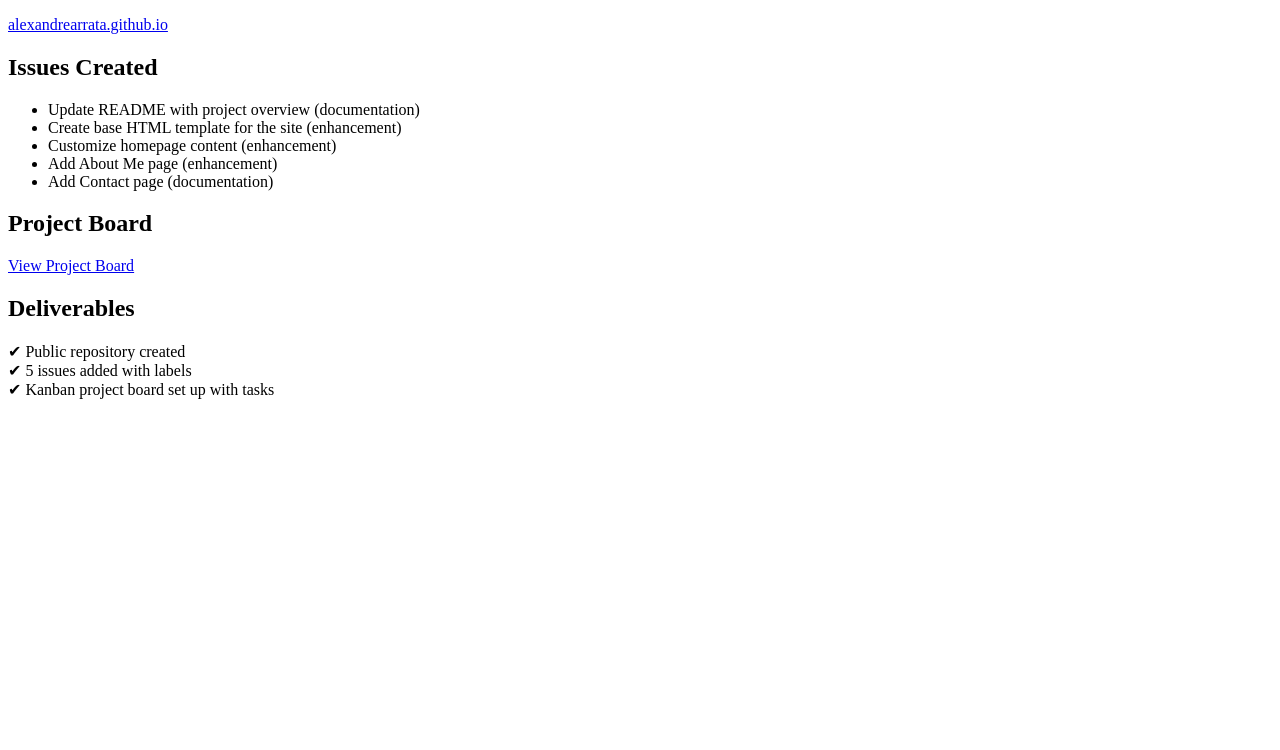
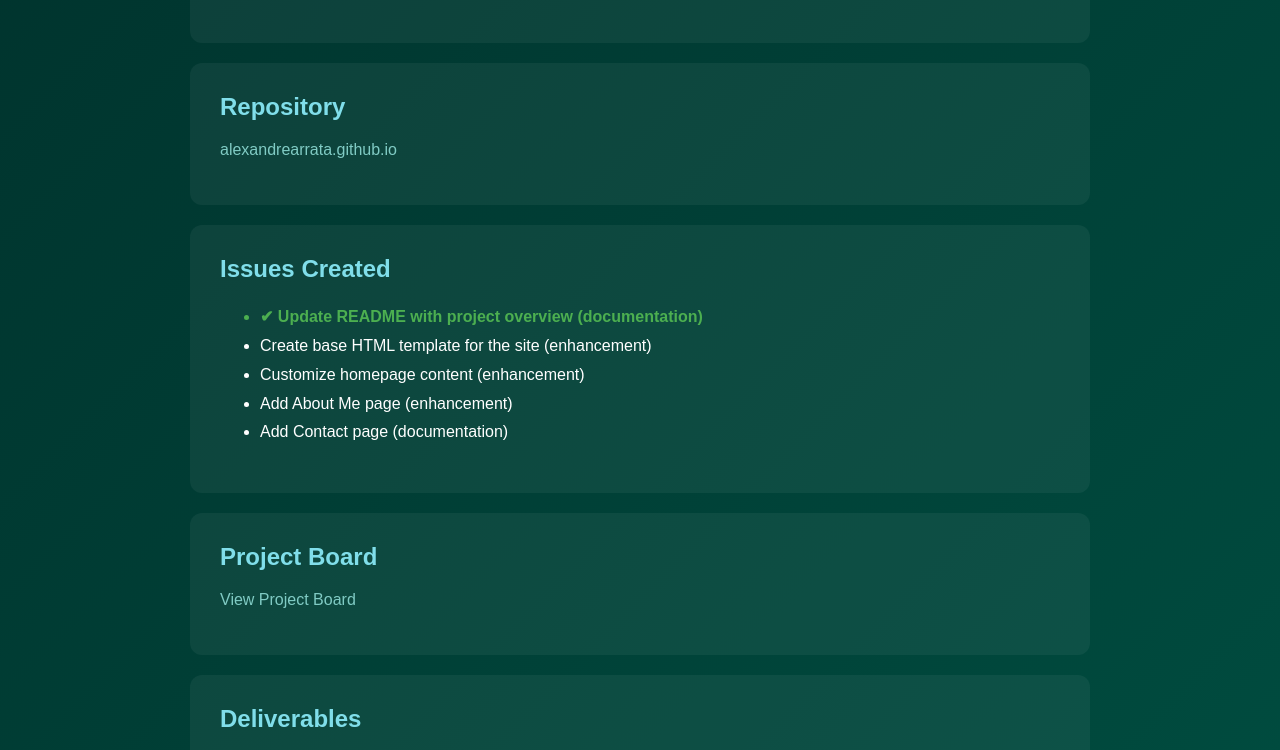
Before and after one commit to AlexandreArrata/alexandrearrata.github.io, a plain HTML site: page index.html in a window 1280 px wide. Shown: the part 149-899 px from the top of the page. Before the commit the page ends 800 px from the top, so only its background shows below. Drawn offline with Linux system fonts and the light colour scheme.

Commit message:
Refactor HTML structure and improve styling

```diff
--- a/index.html
+++ b/index.html
@@ -2,36 +2,89 @@
 <html lang="en">
 <head>
   <meta charset="UTF-8">
+  <meta name="viewport" content="width=device-width, initial-scale=1.0">
   <title>Assignment 1 - Portfolio</title>
+  <style>
+    body {
+      margin: 0;
+      font-family: Arial, sans-serif;
+      background: linear-gradient(135deg, #00332d, #004d40);
+      color: white;
+    }
+    .container {
+      max-width: 900px;
+      margin: 0 auto;
+      padding: 40px 20px;
+    }
+    .card {
+      background: rgba(255, 255, 255, 0.05);
+      border-radius: 12px;
+      padding: 30px;
+      margin-bottom: 20px;
+    }
+    h1, h2 {
+      margin-top: 0;
+      color: #80deea;
+    }
+    a {
+      color: #80cbc4;
+      text-decoration: none;
+    }
+    a:hover {
+      text-decoration: underline;
+    }
+    ul {
+      line-height: 1.8;
+    }
+    .completed {
+      color: #4caf50;
+      font-weight: bold;
+    }
+  </style>
 </head>
 <body>
-
+  <div class="container">
+    <div class="card">
       <h1>Assignment 1: Project Setup and Planning</h1>
       <p><strong>Objective:</strong> Create a GitHub Pages portfolio site and apply project management practices.</p>
+    </div>
 
+    <div class="card">
       <h2>Repository</h2>
-  <p><a href="https://github.com/AlexandreArrata/alexandrearrata.github.io" target="_blank">
+      <p>
+        <a href="https://github.com/AlexandreArrata/alexandrearrata.github.io" target="_blank">
           alexandrearrata.github.io
-  </a></p>
+        </a>
+      </p>
+    </div>
 
+    <div class="card">
       <h2>Issues Created</h2>
       <ul>
-    <li>Update README with project overview (documentation)</li>
+        <li class="completed">✔ Update README with project overview (documentation)</li>
         <li>Create base HTML template for the site (enhancement)</li>
         <li>Customize homepage content (enhancement)</li>
         <li>Add About Me page (enhancement)</li>
         <li>Add Contact page (documentation)</li>
       </ul>
+    </div>
 
+    <div class="card">
       <h2>Project Board</h2>
-  <p><a href="https://github.com/AlexandreArrata/alexandrearrata.github.io/projects" target="_blank">
+      <p>
+        <a href="https://github.com/AlexandreArrata/alexandrearrata.github.io/projects" target="_blank">
           View Project Board
-  </a></p>
+        </a>
+      </p>
+    </div>
 
+    <div class="card">
       <h2>Deliverables</h2>
       <p>✔ Public repository created<br>
          ✔ 5 issues added with labels<br>
-     ✔ Kanban project board set up with tasks</p>
-
+         ✔ Kanban project board set up with tasks<br>
+         ✔ README updated with project overview</p>
+    </div>
+  </div>
 </body>
 </html>
```
Lines whose indentation alone changed are shown as unchanged.
